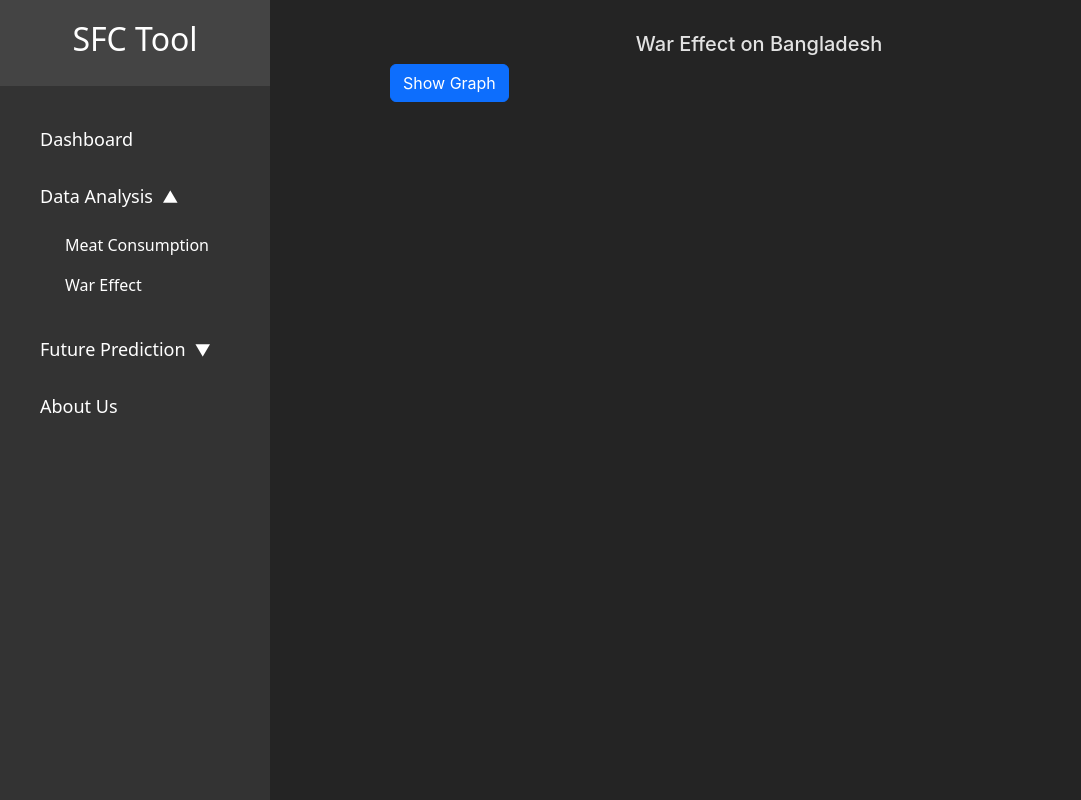
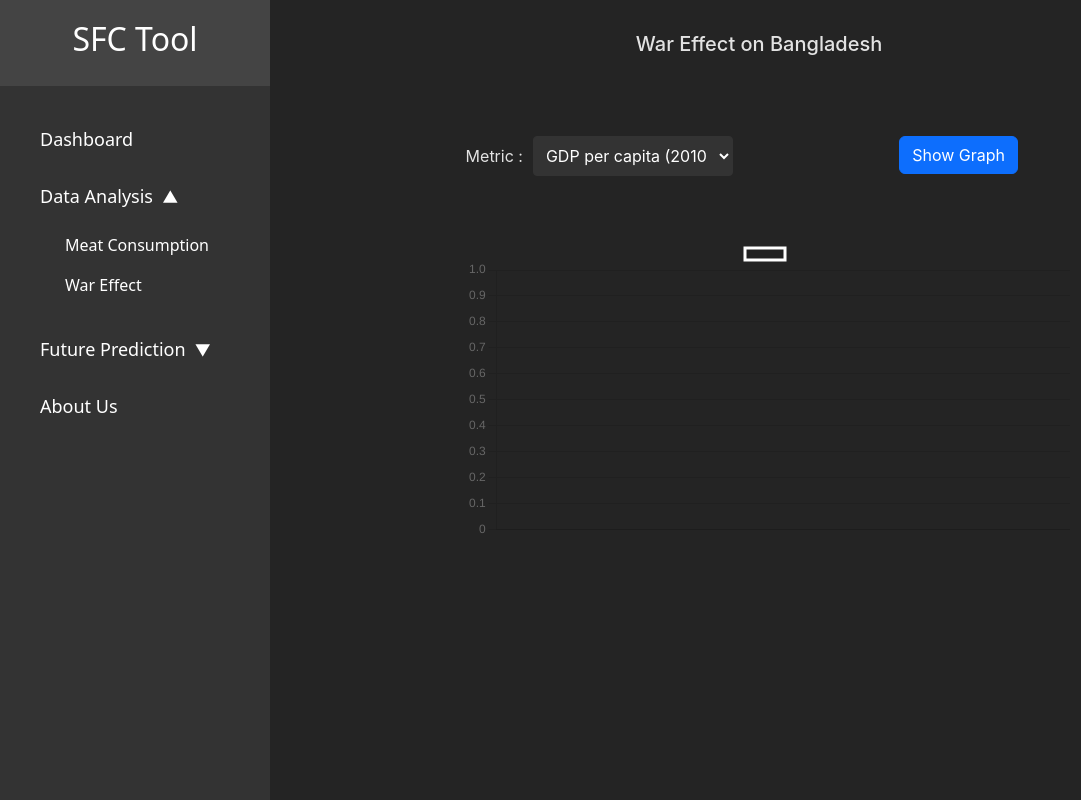
Before and after one commit to husnulAbid/SFC_Client, a React (Vite) app in the folder sfc_client/: page /data_analysis/war_effect in a window 1280 px wide. Shown: the whole page, without its empty margins (0-1081 px from the left). Built offline with nearby package versions, Linux system fonts and the light colour scheme.

Commit message:
war effect chart building

```diff
--- /dev/null
+++ b/sfc_client/src/assets/css/LineChart.css
@@ -0,0 +1,17 @@
+
+.line-chart-container {
+    display: inline;
+    flex-direction: column;
+    margin: 20px;
+    margin-right: 15%;
+    max-width: 100%;
+    size: 500px;
+}
+
+.line-chart {
+    margin-top: -12%;
+    padding-left: 20%;
+    padding-top: 20%;
+    width: 100%;
+    max-width: 800px;
+  }
--- a/sfc_client/src/assets/css/WarEffect.css
+++ b/sfc_client/src/assets/css/WarEffect.css
@@ -1,4 +1,13 @@
+.inputWarEffect{
+  margin-top: 80px;
+}
+
+.selectMetricTypeDropdown{
+  float: left;
+  margin-left: 20%;
+}
+
 .weButton{
   float: left;
-  margin-left: 120px;
+  margin-left: 17%;
 }
--- /dev/null
+++ b/sfc_client/src/components/Common/LineChart.tsx
@@ -0,0 +1,27 @@
+import React from 'react';
+import { Line } from 'react-chartjs-2';
+import "../../assets/css/LineChart.css"
+
+
+type LineChartProps = {
+  data: {
+    labels: string[];
+    datasets: {
+      label: string;
+      data: number[];
+      borderColor: string;
+      fill: boolean;
+    }[];
+  };
+};
+
+const LineChart: React.FC<LineChartProps> = ({ data }) => {
+  return (
+    <div className="line-chart-container">
+        <div className="line-chart">
+        <Line data={data} />
+        </div>
+    </div>
+)};
+
+export default LineChart;
--- a/sfc_client/src/components/DataAnalysis/WarEffect.tsx
+++ b/sfc_client/src/components/DataAnalysis/WarEffect.tsx
@@ -1,36 +1,87 @@
-import React from "react";
+import { useState } from "react";
+
 import Sidebar from "../SideBar";
+import ScrollableDropdown from "../Common/ScrollableDropdown";
+import LineChart from "../Common/LineChart";
 
-import "../../assets/css/WarEffect.css"
+import "../../assets/css/WarEffect.css";
 
-
-const fetchWarEffectData = async (metric_name: string, year_duration: number) => {
+const fetchWarEffectData = async (
+  metric_name: string,
+  year_duration: number
+) => {
   const apiUrl = `http://127.0.0.1:5000/analysis/war_effect_data?metric_name=${metric_name}&year_duration=${year_duration}`;
 
   try {
     const response = await fetch(apiUrl);
     if (!response.ok) {
-      throw new Error('Network response was not ok');
+      throw new Error("Network response was not ok");
     }
 
     const war_effect_data = await response.json();
-    return war_effect_data
+    return war_effect_data;
   } catch (error: any) {
     throw new Error(`Error fetching data from the API: ${error.message}`);
   }
 };
 
+function WarEffect() {
+  const optionsMetricType = [
+    { key: "GDP", value: "GDP per capita (2010 US$)" },
+    { key: "IVA", value: "Industry value added (2010 US$)" },
+    { key: "MVA", value: "Manufacturing value added (2010 US$)" },
+    { key: "EGS", value: "Exports of goods and services (US$)" },
+    { key: "IGS", value: "Imports of goods and services (US$)" },
+    { key: "GNE", value: "Gross national expenditure (constant LCU)" },
+    { key: "GDI", value: "Gross domestic income (constant LCU)" },
+  ];
 
-function WarEffect() {
+  const [selectedMetricType, setSelectedMetricType] = useState<
+    { key: string; value: string } | undefined
+  >({ key: optionsMetricType[0].key, value: optionsMetricType[0].value });
+
+  const [lineChartTitle, setLineChartTitle] = useState<string>("");
+  const [lineChartLegend, setLineChartLegend] = useState<string>("");
+  const [lineChartLabel, setLineChartLabel] = useState<string[]>([]);
+  const [lineChartData, setLineChartData] = useState<number[]>([]);
+
+  const handleSelectedMetricType = async (optionsMetricType: {
+    key: string;
+    value: string;
+  }) => {
+    setSelectedMetricType(optionsMetricType);
+  };
 
   const handleShowGraphButtonClick = async () => {
     try {
-      const warEffectApiData = await fetchWarEffectData('GDP', 10);
-      console.log(warEffectApiData)
+      const warEffectApiData = await fetchWarEffectData(
+        String(selectedMetricType?.key),
+        15
+      );
+      const resultData = warEffectApiData["result_data"];
 
+      const chartLabels = resultData.map((item: any) => item.Year);
+      const chartDatas = resultData.map((item: any) => Number(item.Value));
+
+      setLineChartLabel(chartLabels);
+      setLineChartData(chartDatas);
+      setLineChartTitle(String(selectedMetricType?.value));
+      setLineChartLegend(String(selectedMetricType?.key));
     } catch (error: any) {
       console.error(error.message);
     }
+  };
+
+  const chartData = {
+    labels: lineChartLabel,
+    datasets: [
+      {
+        label: lineChartLegend,
+        data: lineChartData,
+        borderColor: "white",
+        fill: true,
+      },
+    ],
   };
 
   return (
@@ -40,13 +91,24 @@ function WarEffect() {
       <div className="mainBody">
         <h5>War Effect on Bangladesh</h5>
 
+        <div className="inputWarEffect">
+          <div className="selectMetricTypeDropdown">
+            Metric :
+            <ScrollableDropdown
+              options={optionsMetricType}
+              onSelect={handleSelectedMetricType}
+            />
+          </div>
 
-        <button
+          <button
             onClick={handleShowGraphButtonClick}
             className="btn btn-primary weButton "
           >
             Show Graph{" "}
           </button>
+        </div>
+
+        <LineChart data={chartData} />
       </div>
     </div>
   );
```
